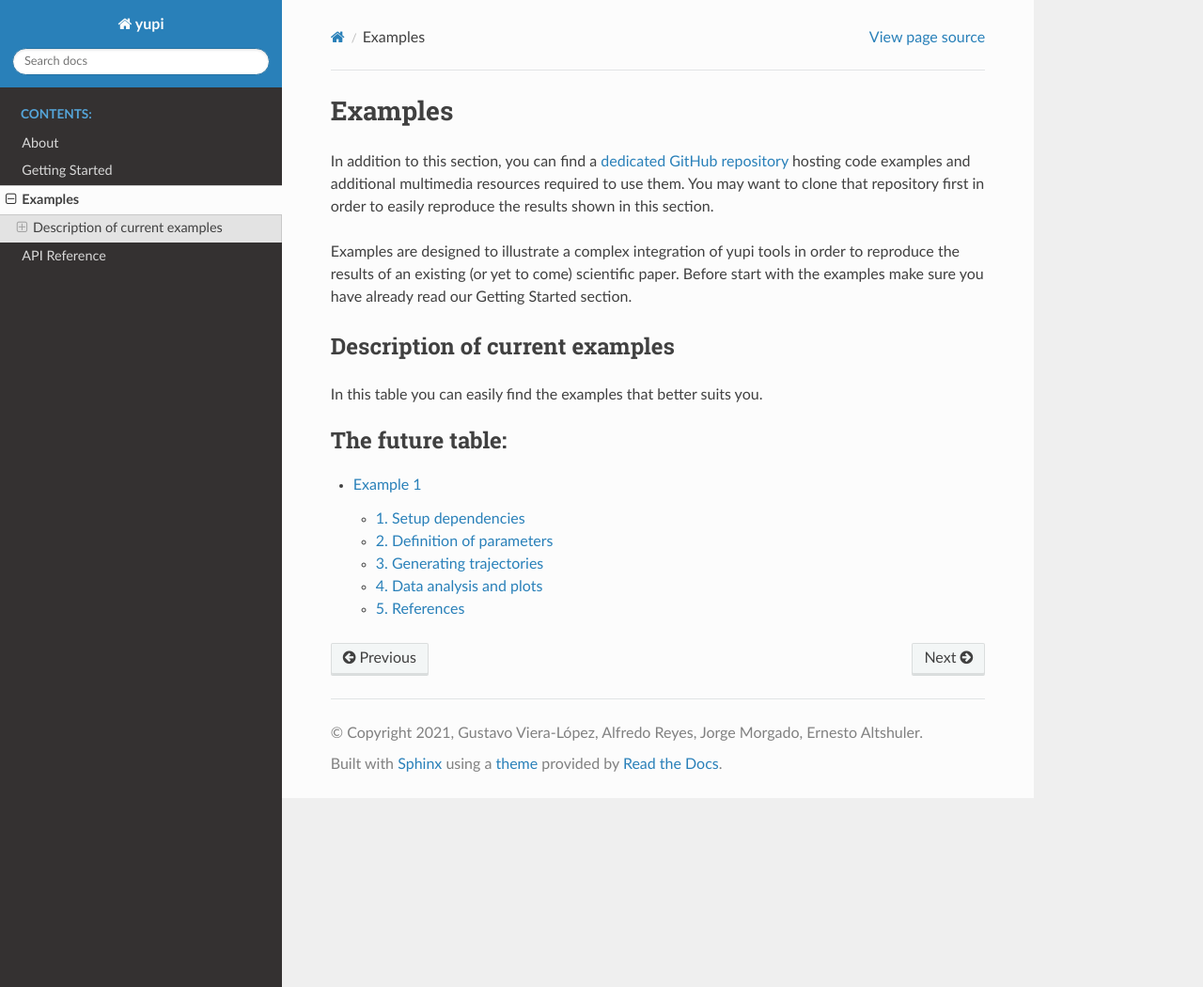
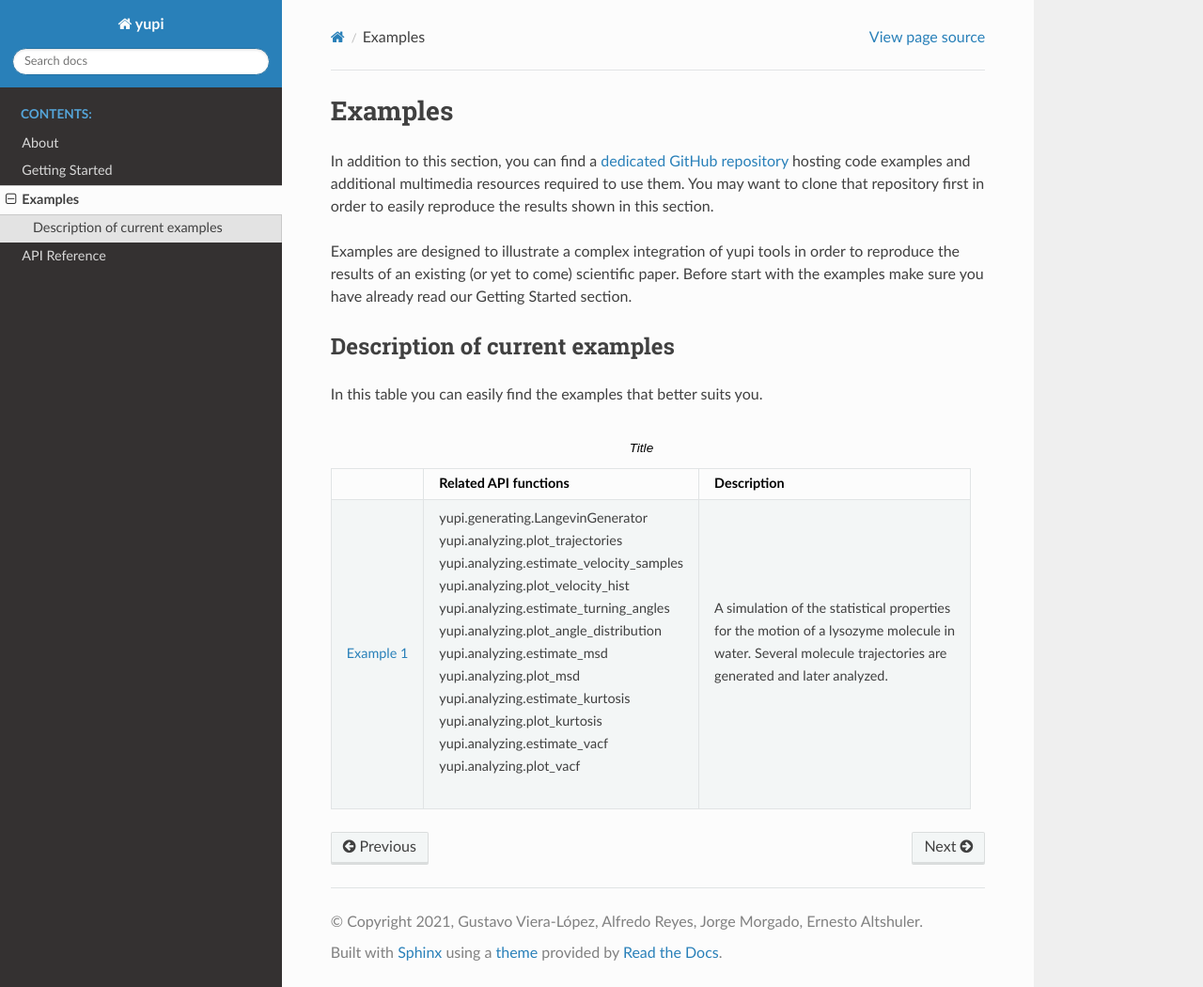
Before and after one commit to yupidevs/yupi, a Sphinx documentation site: the page built from docs/source/examples/examples.rst, in a window 1280 px wide and 1050 px high. Shown: the whole window at 94% size. Built offline with Sphinx 7.4.7 and the Read the Docs theme 2.0.0, drawn with Linux system fonts in a browser that asks for light colours.

Commit message:
Add examples table on docs

```diff
--- a/docs/source/examples/examples.rst
+++ b/docs/source/examples/examples.rst
@@ -16,34 +16,29 @@ Description of current examples
 
 In this table you can easily find the examples that better suits you.
 
-.. toctree::
-   :maxdepth: 2
-   :caption: The future table:
+.. list-table:: Title
+   :header-rows: 1
 
-   example1
-
-
-.. .. list-table:: Title
-..    :widths: 1 2 2
-..    :header-rows: 1
-
-..    * -
-..      - Related API functions
-..      - Description
-..    * - Example 1
-..      - yupi.generating.LangevinGenerator
-..        yupi.analyzing.plot_trajectories
-..        yupi.analyzing.estimate_velocity_samples
-..        yupi.analyzing.plot_velocity_hist
-..        yupi.analyzing.estimate_turning_angles
-..        yupi.analyzing.plot_angle_distribution
-..        yupi.analyzing.estimate_msd
-..        yupi.analyzing.plot_msd
-..        yupi.analyzing.estimate_kurtosis
-..        yupi.analyzing.plot_kurtosis
-..        yupi.analyzing.estimate_vacf
-..        yupi.analyzing.plot_vacf
-..      - A simulation of the statistical properties for the motion of a lysozyme molecule in water. Several molecule trajectories are generated and later analyzed.   |
+   * -
+     - Related API functions
+     - Description
+   * - :doc:`Example 1<example1>`
+     - | yupi.generating.LangevinGenerator
+       | yupi.analyzing.plot_trajectories
+       | yupi.analyzing.estimate_velocity_samples
+       | yupi.analyzing.plot_velocity_hist
+       | yupi.analyzing.estimate_turning_angles
+       | yupi.analyzing.plot_angle_distribution
+       | yupi.analyzing.estimate_msd
+       | yupi.analyzing.plot_msd
+       | yupi.analyzing.estimate_kurtosis
+       | yupi.analyzing.plot_kurtosis
+       | yupi.analyzing.estimate_vacf
+       | yupi.analyzing.plot_vacf
+     - | A simulation of the statistical properties
+       | for the motion of a lysozyme molecule in
+       | water. Several molecule trajectories are
+       | generated and later analyzed.
 
 
 
```
